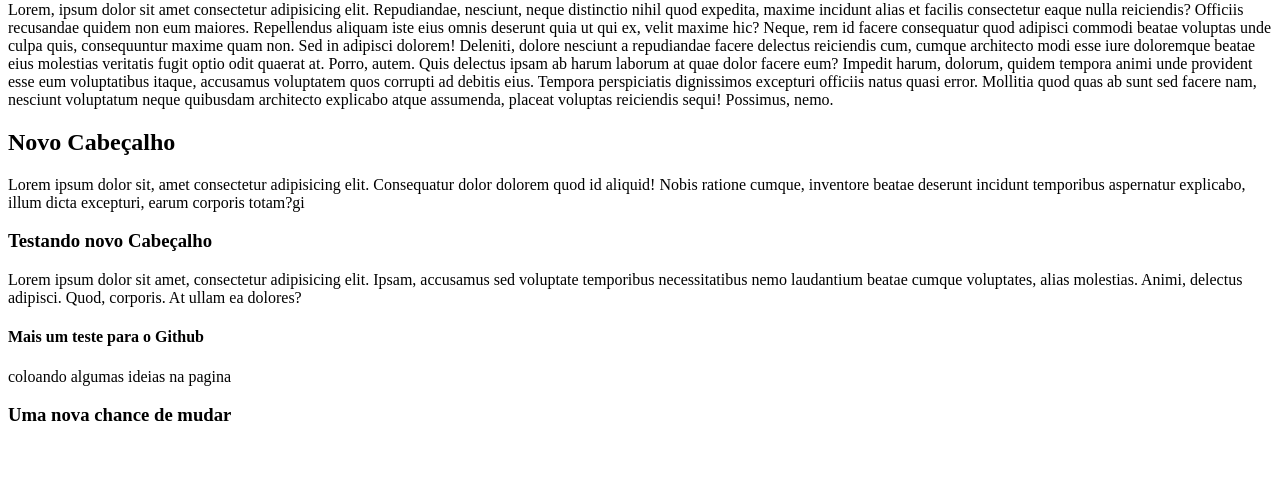
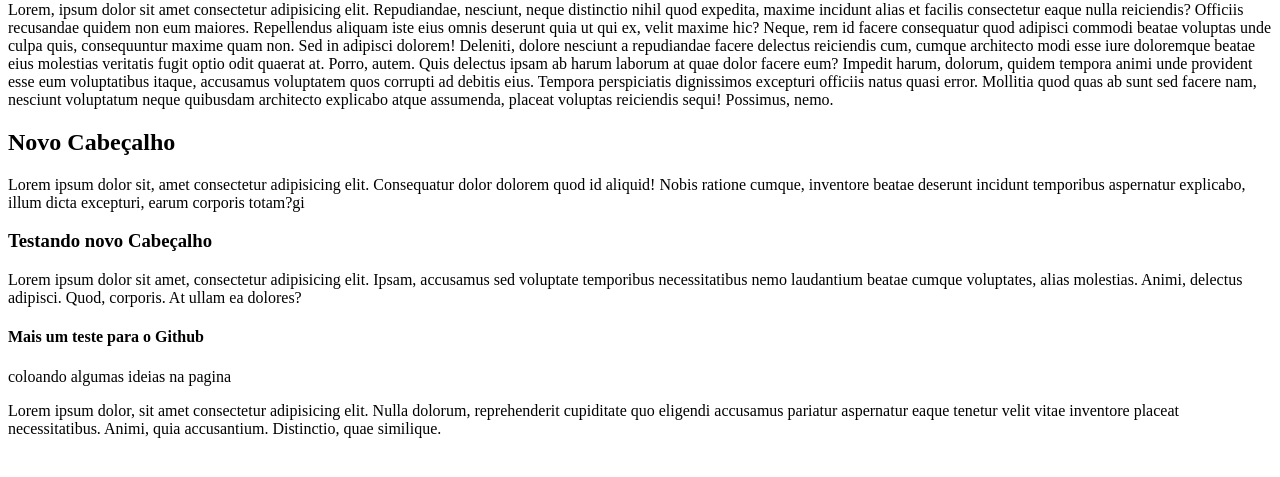
Before and after one commit to Jonasfraga/novorepositorio, a plain HTML site: page index.html in a window 1280 px wide. Shown: the part 79-556 px from the top of the page. Drawn offline with Linux system fonts and the light colour scheme.

Commit message:
esqueci dessa parte

```diff
--- a/index.html
+++ b/index.html
@@ -18,6 +18,6 @@
     <p>Lorem ipsum dolor sit amet, consectetur adipisicing elit. Ipsam, accusamus sed voluptate temporibus necessitatibus nemo laudantium beatae cumque voluptates, alias molestias. Animi, delectus adipisci. Quod, corporis. At ullam ea dolores?</p>
     <h4>Mais um teste para o Github</h4>
     <p>coloando algumas ideias na pagina</p>
-    <h3>Uma nova chance de mudar</h3>
+    <p>Lorem ipsum dolor, sit amet consectetur adipisicing elit. Nulla dolorum, reprehenderit cupiditate quo eligendi accusamus pariatur aspernatur eaque tenetur velit vitae inventore placeat necessitatibus. Animi, quia accusantium. Distinctio, quae similique.</p>
 </body>
 </html>
```
